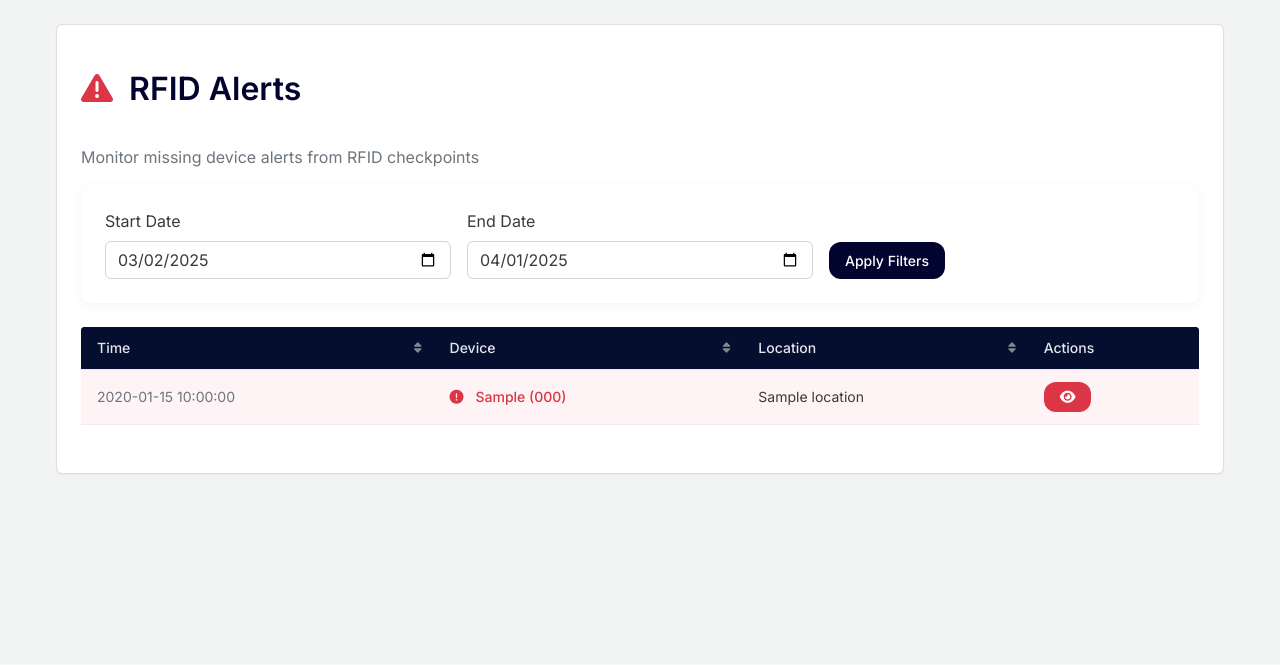
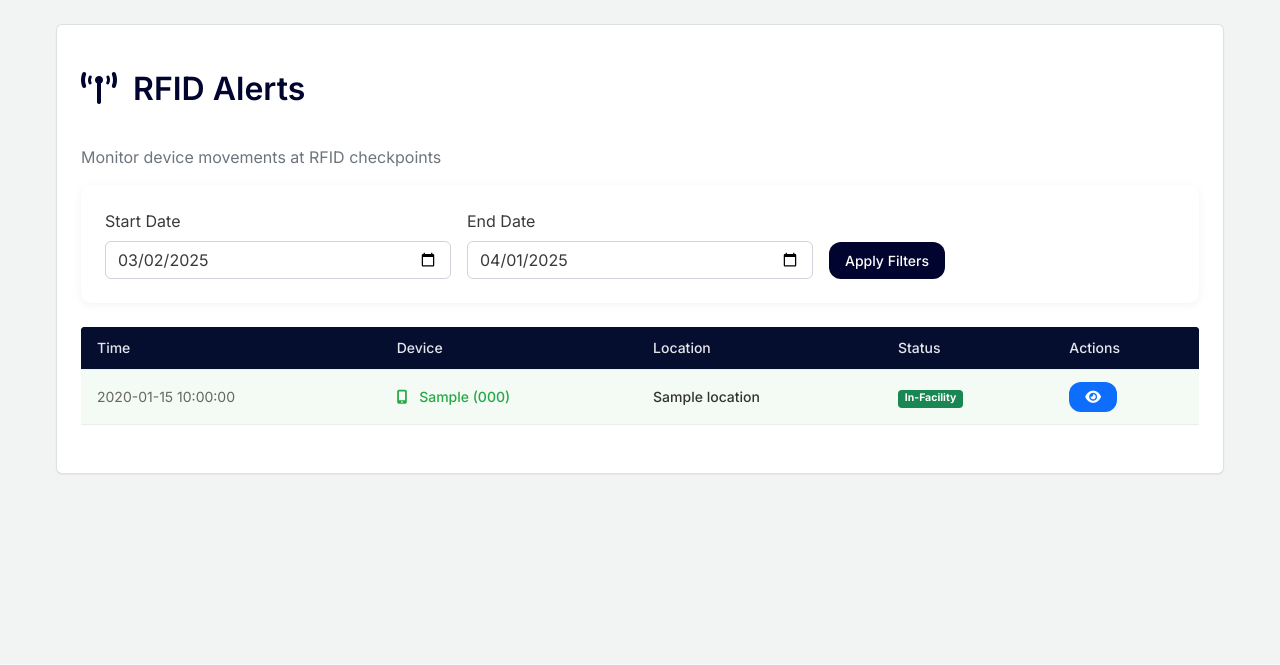
Before and after one commit to Pycube-FP/Pycube-MDM, a Flask app: page /rfid/alerts in a window 1280 px wide. Shown: the part 64-729 px from the top of the page. Run offline with Flask 2, Linux system fonts and the light colour scheme; the visitor is signed in with stand-in values (Sample User, id 1); tables that the repository leaves empty hold one stand-in row (values such as "Sample post").

Commit message:
mqtt edit and alerts page showing status changes

```diff
--- a/services/db_service.py
+++ b/services/db_service.py
@@ -1,13 +1,16 @@
 import os
 import mysql.connector
 from mysql.connector import pooling
-from datetime import datetime
+from datetime import datetime, timedelta
 import json
 from dotenv import load_dotenv
 import uuid
 
 # Load environment variables from .env file
 load_dotenv()
+
+# Define time threshold constants
+MISSING_THRESHOLD = timedelta(minutes=45)  # Time after which a temporarily out device is considered missing
 
 class DBService:
     """Service to handle database operations"""
@@ -617,24 +620,111 @@ class DBService:
             cursor.close()
             connection.close()
 
-    def get_device_movements(self, device_id, limit=10):
-        """Get reader events for a specific device"""
-        connection = self.get_connection()
-        cursor = connection.cursor(dictionary=True)
-
-        try:
-            query = """
-                SELECT re.*, l.name as location_name,
-                       CONCAT(re.reader_code, ' (Antenna ', re.antenna_number, ')') as reader_id
+    def get_device_movements(self, device_id, limit=50):
+        """Get reader events for a specific device with location information and ordered by time"""
+        connection = self.get_connection()
+        cursor = connection.cursor(dictionary=True)
+
+        try:
+            # First, get the current device status to use for comparison
+            cursor.execute("SELECT status FROM devices WHERE id = %s", (device_id,))
+            current_device = cursor.fetchone()
+            current_status = current_device['status'] if current_device else 'In-Facility'
+
+            # We need to find status transitions by comparing event timestamps
+            query = """
+                SELECT
+                    re.id,
+                    re.timestamp,
+                    re.device_id,
+                    re.location_id,
+                    re.rfid_tag,
+                    re.reader_code,
+                    re.antenna_number,
+                    l.name as location_name,
+                    r.name as reader_name,
+                    CONCAT(re.reader_code, ' (', r.name, ')') as reader_id
                 FROM reader_events re
                 LEFT JOIN locations l ON re.location_id = l.id
+                LEFT JOIN readers r ON re.reader_code = r.reader_code AND re.antenna_number = r.antenna_number
                 WHERE re.device_id = %s
                 ORDER BY re.timestamp DESC
                 LIMIT %s
             """
             cursor.execute(query, (device_id, limit))
-            result = cursor.fetchall()
-            return result
+            events = cursor.fetchall()
+
+            if not events:
+                return []
+
+            # Get previous state for each event
+            previous_state = current_status  # Start with current device state
+
+            for event in events:
+                # Reset event status info
+                event['event_status'] = None
+                event['status_transition'] = None
+
+                # For the first event (most recent), we need to determine what happened
+                if event == events[0]:
+                    if current_status == 'Missing':
+                        # If device is currently missing - first event triggered missing status
+                        event['event_status'] = 'Missing'
+                        event['status_transition'] = 'Temporarily Out → Missing'
+                    elif current_status == 'Temporarily Out':
+                        # If device is temporarily out - first event triggered temporary out
+                        event['event_status'] = 'Temporarily Out'
+                        event['status_transition'] = 'In-Facility → Temporarily Out'
+                    elif current_status == 'In-Facility':
+                        # If device is currently in-facility - three possible cases:
+                        if len(events) > 1:
+                            # Compare with previous event
+                            time_diff = (event['timestamp'] - events[1]['timestamp']).total_seconds()
+
+                            # Get device status history (if available)
+                            status_query = """
+                                SELECT status
+                                FROM reader_events re
+                                JOIN devices d ON re.device_id = d.id
+                                WHERE re.id = %s
+                            """
+                            cursor.execute(status_query, (events[1]['id'],))
+                            prev_status_result = cursor.fetchone()
+                            prev_status = prev_status_result['status'] if prev_status_result else None
+
+                            if prev_status == 'Missing':
+                                # If previous status was Missing, this event is returning from Missing
+                                event['event_status'] = 'In-Facility'
+                                event['status_transition'] = 'Missing → In-Facility'
+                            elif time_diff < MISSING_THRESHOLD.total_seconds():
+                                # If the two most recent events are within the threshold,
+                                # this was likely a return to facility
+                                event['event_status'] = 'In-Facility'
+                                event['status_transition'] = 'Temporarily Out → In-Facility'
+                            else:
+                                # Otherwise it's a standard exit
+                                event['event_status'] = 'Temporarily Out'
+                                event['status_transition'] = 'In-Facility → Temporarily Out'
+                        else:
+                            # First event for device, so it's an exit
+                            event['event_status'] = 'Temporarily Out'
+                            event['status_transition'] = 'In-Facility → Temporarily Out'
+                else:
+                    # For other events, alternate between "exit" and "return" events
+                    # based on the likely state transitions
+                    prev_idx = events.index(event) - 1
+                    prev_event = events[prev_idx]
+
+                    if prev_event['status_transition'] == 'In-Facility → Temporarily Out':
+                        # After an exit event comes a return event
+                        event['event_status'] = 'In-Facility'
+                        event['status_transition'] = 'Temporarily Out → In-Facility'
+                    else:
+                        # After a return event comes an exit event
+                        event['event_status'] = 'Temporarily Out'
+                        event['status_transition'] = 'In-Facility → Temporarily Out'
+
+            return events
         except Exception as e:
             print(f"Error retrieving device reader events: {e}")
             raise
@@ -709,7 +799,7 @@ class DBService:
             # Start building the query with a WHERE 1=1 clause to make dynamic filtering easier
             query = """
                 SELECT a.id, a.timestamp, a.device_id, a.location_id,
-                       d.model as device_name, d.serial_number,
+                       d.model as device_name, d.serial_number, d.status as device_status,
                        l.name as location_name
                 FROM rfid_alerts a
                 LEFT JOIN devices d ON a.device_id = d.id
--- a/templates/rfid/alerts.html
+++ b/templates/rfid/alerts.html
@@ -157,6 +157,43 @@
         color: #dc3545;
         margin-right: 0.5rem;
     }
+
+    /* Status-specific styles */
+    .alert-row-in-facility {
+        background-color: rgba(40, 167, 69, 0.05);
+    }
+
+    .alert-row-temporarily-out {
+        background-color: rgba(255, 193, 7, 0.05);
+    }
+
+    .alert-row-missing {
+        background-color: rgba(220, 53, 69, 0.05);
+    }
+
+    .status-icon-in-facility {
+        color: #28a745;
+    }
+
+    .status-icon-temporarily-out {
+        color: #ffc107;
+    }
+
+    .status-icon-missing {
+        color: #dc3545;
+    }
+
+    .device-status-in-facility {
+        color: #28a745;
+    }
+
+    .device-status-temporarily-out {
+        color: #ffc107;
+    }
+
+    .device-status-missing {
+        color: #dc3545;
+    }
 </style>
 {% endblock %}
 
@@ -165,10 +202,10 @@
     <div style="display: flex; justify-content: space-between; align-items: center; margin-bottom: var(--spacing-md);">
         <div>
             <h1>
-                <i class="fas fa-exclamation-triangle alert-warning-header"></i>
+                <i class="fas fa-broadcast-tower me-2"></i>
                 RFID Alerts
             </h1>
-            <p class="text-muted mb-0">Monitor missing device alerts from RFID checkpoints</p>
+            <p class="text-muted mb-0">Monitor device movements at RFID checkpoints</p>
         </div>
     </div>
 
@@ -190,37 +227,44 @@
         </form>
     </div>
 
-    {% call render_table(
-        headers=[
-            {'key': 'timestamp', 'label': 'Time', 'sortable': true},
-            {'key': 'device_name', 'label': 'Device', 'sortable': true},
-            {'key': 'location_name', 'label': 'Location', 'sortable': true}
-        ],
-        rows=alerts,
-        sort_by=sort_by,
-        sort_dir=sort_dir,
-        empty_message='No alerts found.'
-    ) %}
+    <div class="table-responsive">
+        <table class="table">
+            <thead>
+                <tr>
+                    <th>Time</th>
+                    <th>Device</th>
+                    <th>Location</th>
+                    <th>Status</th>
+                    <th>Actions</th>
+                </tr>
+            </thead>
+            <tbody>
                 {% for alert in alerts %}
-        <tr class="missing-alert-row">
+                <tr class="alert-row-{{ alert.device_status|lower|replace(' ', '-') }}">
                     <td>
-                <span class="text-muted">{{ alert.timestamp.strftime('%Y-%m-%d %H:%M:%S') }}</span>
+                        <span class="alert-time">{{ alert.timestamp.strftime('%Y-%m-%d %H:%M:%S') }}</span>
                     </td>
                     <td>
-                <i class="fas fa-exclamation-circle missing-alert-icon"></i>
-                <a href="{{ url_for('devices.show', device_id=alert.device_id) }}" class="missing-device">
+                        <i class="fas fa-mobile-alt status-icon-{{ alert.device_status|lower|replace(' ', '-') }} me-2"></i>
+                        <a href="{{ url_for('devices.show', device_id=alert.device_id) }}"
+                           class="device-link device-status-{{ alert.device_status|lower|replace(' ', '-') }}">
                             {{ alert.device_name }} ({{ alert.serial_number }})
                         </a>
                     </td>
-            <td>{{ alert.location_name or 'Unknown Location' }}</td>
+                    <td class="alert-location">{{ alert.location_name or 'Unknown Location' }}</td>
+                    <td>
+                        {{ render_status_badge(alert.device_status) }}
+                    </td>
                     <td>
                         {{ render_actions([
-                    {'url': url_for('rfid.show_alert', alert_id=alert.id), 'class': 'btn-danger', 'icon': 'eye', 'title': 'View Alert Details'}
+                            {'url': url_for('rfid.show_alert', alert_id=alert.id), 'class': 'btn-info', 'icon': 'eye', 'title': 'View Alert Details'}
                         ]) }}
                     </td>
                 </tr>
                 {% endfor %}
-    {% endcall %}
+            </tbody>
+        </table>
+    </div>
 </div>
 {% endblock %}
 
@@ -243,14 +287,10 @@
             const params = new URLSearchParams(formData);
 
             try {
-                const response = await fetch(`/rfid/alerts?${params.toString()}`);
-                if (!response.ok) {
-                    throw new Error('Failed to fetch alerts');
-                }
                 window.location.href = `/rfid/alerts?${params.toString()}`;
             } catch (error) {
                 console.error('Error:', error);
-                alert('Failed to fetch alerts. Please try again.');
+                alert('Failed to apply filters. Please try again.');
             }
         });
     });
```
Also changed, not shown: scripts/test_alert.py (+25 -17 lines), templates/devices/show.html (+107 -9 lines), templates/rfid/show_alert.html (+24 -20 lines), test_mqtt_ec2.py (+85 -6 lines). Lines whose indentation alone changed are shown as unchanged.
